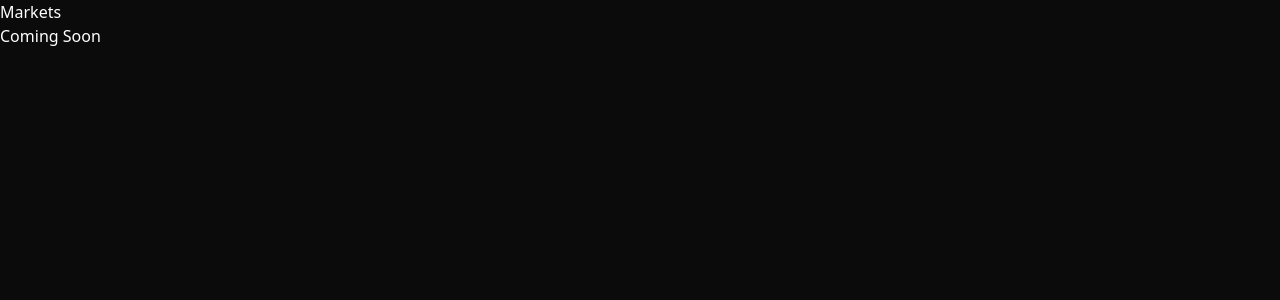
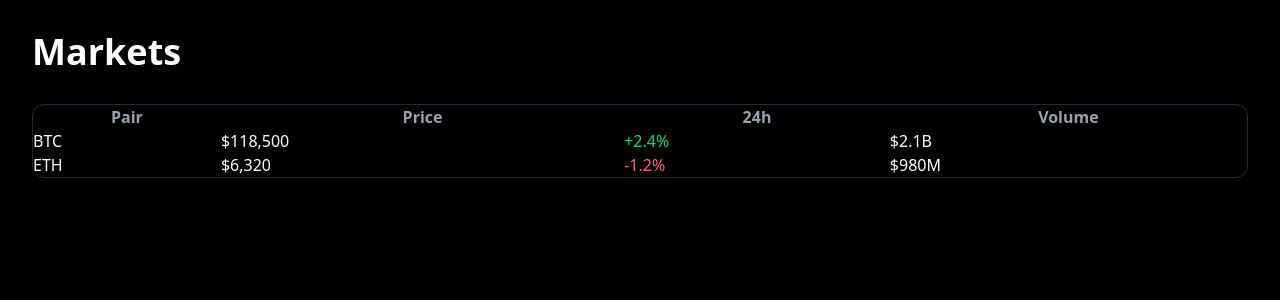
Before and after one commit to ojimusk/Cendex, a Next.js app: page /markets in a window 1280 px wide. Shown: the top 300 px of the page. Built offline with nearby package versions, Linux system fonts and the light colour scheme.

Commit message:
Enhance MarketsPage layout with table and styles

```diff
--- a/app/markets/page.tsx
+++ b/app/markets/page.tsx
@@ -1,8 +1,36 @@
 export default function MarketsPage() {
   return (
-    <main>
-      <h1>Markets</h1>
-      <p>Coming Soon</p>
+    <main className="min-h-screen bg-black text-white p-8">
+      <h1 className="text-4xl font-bold">Markets</h1>
+
+      <div className="mt-8 rounded-xl border border-gray-800">
+        <table className="w-full">
+          <thead>
+            <tr className="text-gray-400">
+              <th>Pair</th>
+              <th>Price</th>
+              <th>24h</th>
+              <th>Volume</th>
+            </tr>
+          </thead>
+
+          <tbody>
+            <tr>
+              <td>BTC</td>
+              <td>$118,500</td>
+              <td className="text-green-400">+2.4%</td>
+              <td>$2.1B</td>
+            </tr>
+
+            <tr>
+              <td>ETH</td>
+              <td>$6,320</td>
+              <td className="text-red-400">-1.2%</td>
+              <td>$980M</td>
+            </tr>
+          </tbody>
+        </table>
+      </div>
     </main>
   );
 }
```
